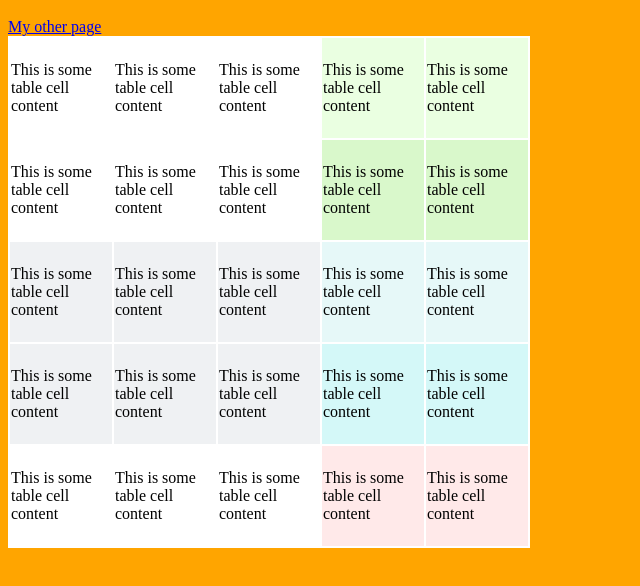
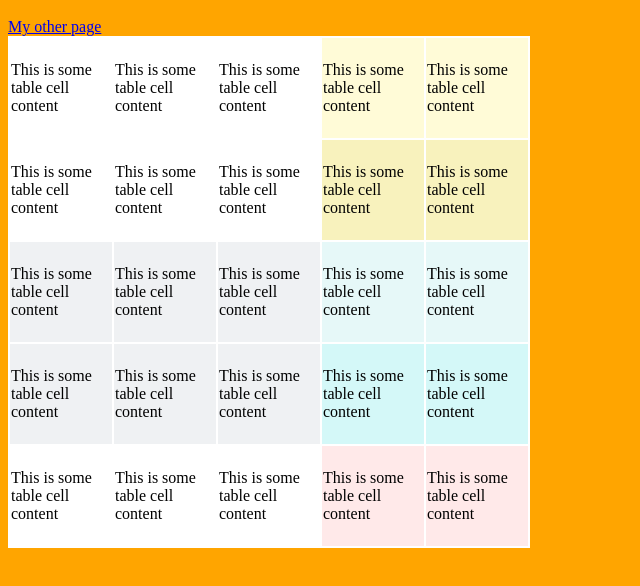
Before and after one commit to vgpro54321/Table-Css-Study, a plain HTML site: page index.html in a window 1280 px wide. Shown: the part 48-634 px from the top of the page, without its empty margins (0-640 px from the left). Drawn offline with Linux system fonts and the light colour scheme.

Commit message:
1 file modified

```diff
--- a/styles.css
+++ b/styles.css
@@ -23,12 +23,12 @@ td {
 
 /* Primary row -  primary child */
 .md-table .parent-primary.child-primary td.cell-detail {
-  background-color: rgb(234, 255, 225);
+  background-color: rgb(255, 251, 215);
 }
 
 /* Primary row -  alternate child */
 .md-table .parent-primary.child-alternate td.cell-detail {
-  background-color: rgb(217, 248, 203);
+  background-color: rgb(248, 242, 189);
 }
 
 /* Primary row -  alternate child */
```
